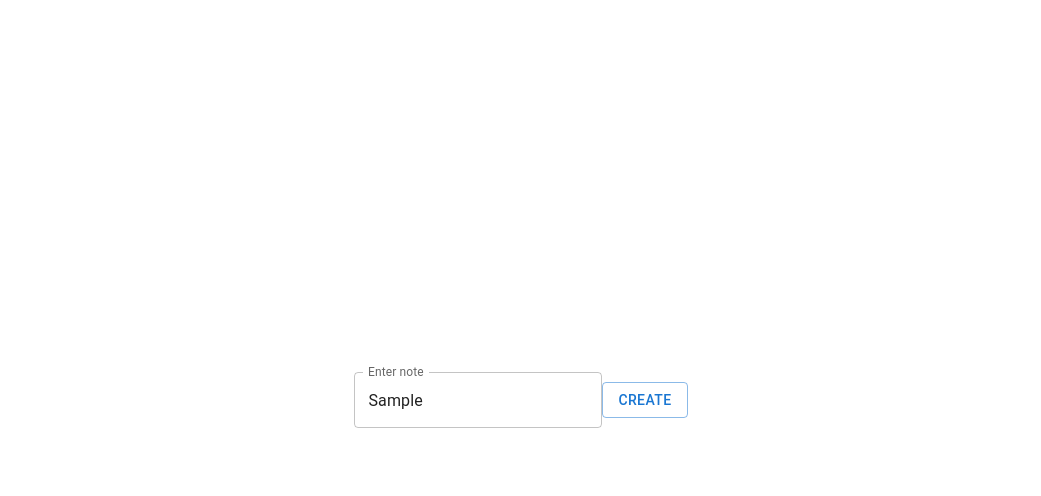
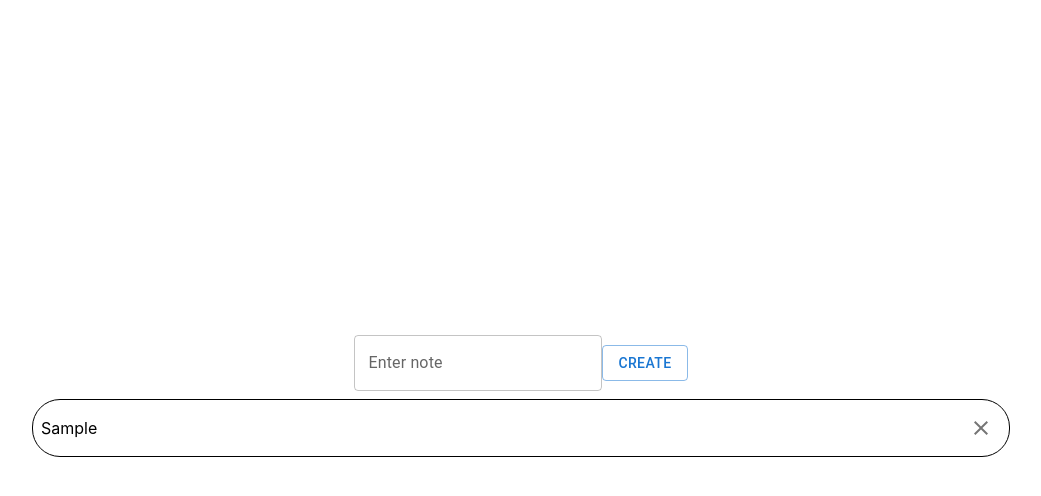
Before and after one commit to Remorselex/todo-test, a React (Create React App) app: page / in a window 1280 px wide. Both pictures are taken after typing "Sample" into the empty fields and a click on the button "CREATE". Shown: the top 496 px of the page, without its empty margins (119-1160 px from the left). Built offline with nearby package versions, Linux system fonts and the light colour scheme.

Commit message:
feat: implement core logick

```diff
--- a/src/App.tsx
+++ b/src/App.tsx
@@ -1,19 +1,26 @@
 import React from 'react';
+
+import { Box } from '@mui/material';
+
 import InputComponent from './components/Input/Input';
 
 import { centeredDiv } from './StylesConstants/StylesConstants';
+import PostsComponent from './components/posts/Posts';
 
 function App() {
 
   const container = {
     ...centeredDiv,
-    height: '100dvh'
+    margin: '0 10rem',
+    flexDirection: 'column',
+    height: '100dvh',
   }
 
   return (
-    <div style={container}>
+    <Box sx={container}>
       <InputComponent />
-    </div>
+      <PostsComponent />
+    </Box>
   );
 }
 
--- a/src/StylesConstants/StylesConstants.ts
+++ b/src/StylesConstants/StylesConstants.ts
@@ -1,5 +1,5 @@
 export const centeredDiv: React.CSSProperties = {
   display: 'flex',
-  justifyContent: 'space-around',
+  justifyContent: 'center',
   alignItems: 'center',
 }
--- a/src/components/Input/Input.tsx
+++ b/src/components/Input/Input.tsx
@@ -1,21 +1,50 @@
-import React, {useState, useEffect} from 'react'
+import React, {useState, useEffect} from 'react';
+
+import {useDispatch, useSelector} from 'react-redux'
 
 import { TextField, Button, Box } from "@mui/material";
 
 import { centeredDiv } from "../../StylesConstants/StylesConstants";
+import { appSelector, setPost, setQuery } from '../../store/appSlice/appSlice';
 
 const InputComponent = () => {
-  const [inpustValue, setInputValue] = useState<String | null>('');
+  const {postQuery} = useSelector(appSelector);
+  const [inputValue, setInputValue] = useState<String  | undefined>(postQuery);
 
-  useEffect(() => console.log(inpustValue), [inpustValue])
+  const dispatch = useDispatch();
+
 
   const handleInputChange = (event: React.ChangeEvent<HTMLInputElement>) => {
     setInputValue(event.target.value);
   }
 
-  const createPost = () => {
+  const updatePosts = () => {
+    dispatch(setPost(inputValue));
+    setInputValue('');
+  }
 
-  }
+  useEffect(() => {
+    let timeoutId: NodeJS.Timeout | null = null;
+
+    const setInputText = () => {
+      if (timeoutId) {
+        clearTimeout(timeoutId);
+      }
+
+      timeoutId = setTimeout(() => {
+        dispatch(setQuery(inputValue));
+      }, 300);
+    };
+
+    setInputText();
+
+    return () => {
+      if (timeoutId) {
+        clearTimeout(timeoutId);
+      }
+    };
+
+  }, [dispatch, inputValue]);
 
   const container = {
     ...centeredDiv,
@@ -23,7 +52,7 @@ const InputComponent = () => {
     width: 'auto',
 
     '& > *': {
-      margin: '15px',
+      margin: '0 0.2rem',
     },
   }
 
@@ -35,13 +64,13 @@ const InputComponent = () => {
         label="Enter note"
         variant="outlined"
         autoComplete="off"
-        value={inpustValue}
+        value={inputValue}
         onChange={handleInputChange}
       />
 
       <Button
         variant="outlined"
-        onClick={() => createPost()}
+        onClick={() => updatePosts()}
       >
         Create
       </Button>
--- /dev/null
+++ b/src/components/posts/Posts.tsx
@@ -0,0 +1,49 @@
+import React from 'react';
+
+import {useSelector} from 'react-redux'
+
+import { Box, IconButton  } from '@mui/material';
+import { appSelector, removePost } from '../../store/appSlice/appSlice';
+
+import CloseIcon from '@mui/icons-material/Close';
+
+import {useDispatch} from 'react-redux';
+
+import { centeredDiv } from '../../StylesConstants/StylesConstants';
+
+const PostsComponent = () => {
+  const {posts} = useSelector(appSelector);
+
+  const dispatch = useDispatch()
+
+  const handleRemovePost = (item: string) => {
+    dispatch(removePost(item));
+  };
+
+
+  const post = {
+    ...centeredDiv,
+    justifyContent: 'space-between',
+    width: '100%',
+    lineHeight: '20px',
+    border: '1px solid black',
+    borderRadius: 7,
+    margin: '0.5rem',
+    padding: '0.5rem'
+  }
+  return (
+    <>
+       {posts?.map((item, index) => (
+          <Box key={item + index} sx={post}>
+              <Box>{item}</Box>
+              <IconButton onClick={() => handleRemovePost(item)}>
+                <CloseIcon />
+              </IconButton>
+          </Box>
+       )
+      )}
+    </>
+  )
+};
+
+export default PostsComponent;
--- a/src/store/appSlice/appSlice.ts
+++ b/src/store/appSlice/appSlice.ts
@@ -5,19 +5,18 @@ import { persistReducer } from 'redux-persist';
 import { RootState } from '../store';
 
 interface AppState {
-  postQuery: null | undefined | string,
-  posts: null | undefined | string[],
+  postQuery: undefined | string,
+  posts: string[],
 }
 
 const initialState: AppState = {
-  postQuery: null,
+  postQuery: '',
   posts: [],
 }
 
 const persistConfig = {
   key: 'app',
   storage: storage,
-  whitelist: ['token'],
 };
 
 const appSlice = createSlice({
@@ -26,12 +25,24 @@ const appSlice = createSlice({
   reducers: {
     setQuery(state, action) {
       state.postQuery = action.payload
+    },
+    setPost(state, action) {
+      state.posts = [...state.posts, action.payload];
+    },
+    removePost(state, action) {
+      state.posts = state.posts.filter((item) => item !== action.payload)
     }
   }
 })
 
 const persistedAppSlice = persistReducer(persistConfig, appSlice.reducer);
 
+export const {
+  setQuery,
+  setPost,
+  removePost
+} = appSlice.actions;
+
 export const appSelector = (state: RootState) => state.app;
 
 export default persistedAppSlice;
```
Also changed, not shown: src/components/posts/Post.tsx (deleted, +0 -13 lines).
